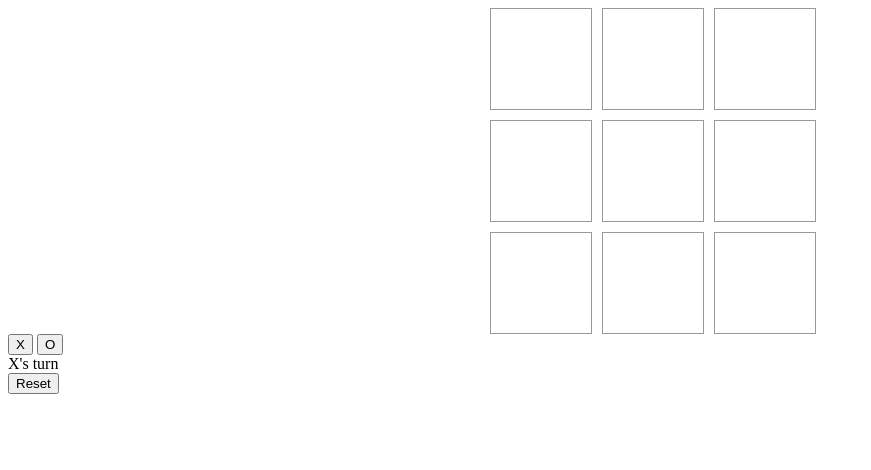
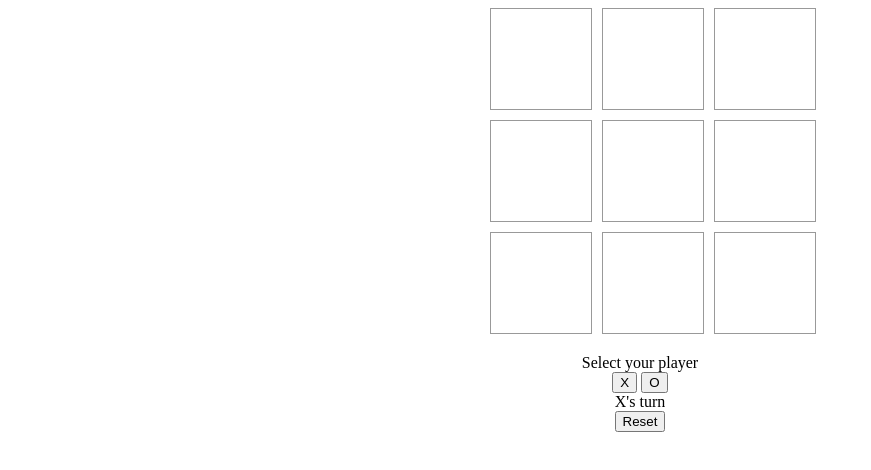
Before and after one commit to dylan-curtis-reeve/tictactoehtml, a plain HTML site: page index.html in a window 1280 px wide. Shown: the whole page, without its empty margins (0-871 px from the left). Drawn offline with Linux system fonts and the light colour scheme.

Commit message:
Fix typo for player selection

```diff
--- a/index.html
+++ b/index.html
@@ -16,12 +16,15 @@
         <div class="square" id="7"></div>
         <div class="square" id="8"></div>
       </div>
-      <div id="player-select">
-        <button id="x">X</button>
-        <button id="o">O</button>
+      <div id="non-board-content">
+        <div id="player-select">
+          <div id="player-select-title">Select your player</div>
+          <button id="x">X</button>
+          <button id="o">O</button>
+        </div>
+        <div id="status">X's turn</div>
+        <button id="reset">Reset</button>
       </div>
-      <div id="status">X's turn</div>
-      <button id="reset">Reset</button>
     </div>
   </body>
   <script src="script.js"></script>
--- a/script.js
+++ b/script.js
@@ -2,7 +2,7 @@ document.addEventListener("DOMContentLoaded", function () {
   let playerChoice = null;
   let currentPlayer = "X";
   var playerSelectX = document.getElementById("x");
-  var playerSelectY = document.getElementById("y");
+  var playerSelectY = document.getElementById("o");
   var playerSelect = document.getElementById("player-select");
   var status = document.getElementById("status");
   var board = document.getElementById("board");
--- a/style.css
+++ b/style.css
@@ -14,3 +14,8 @@
   text-align: center;
   width: 100px;
 }
+
+#non-board-content {
+  margin-top: 20px;
+  text-align: center;
+}
```
